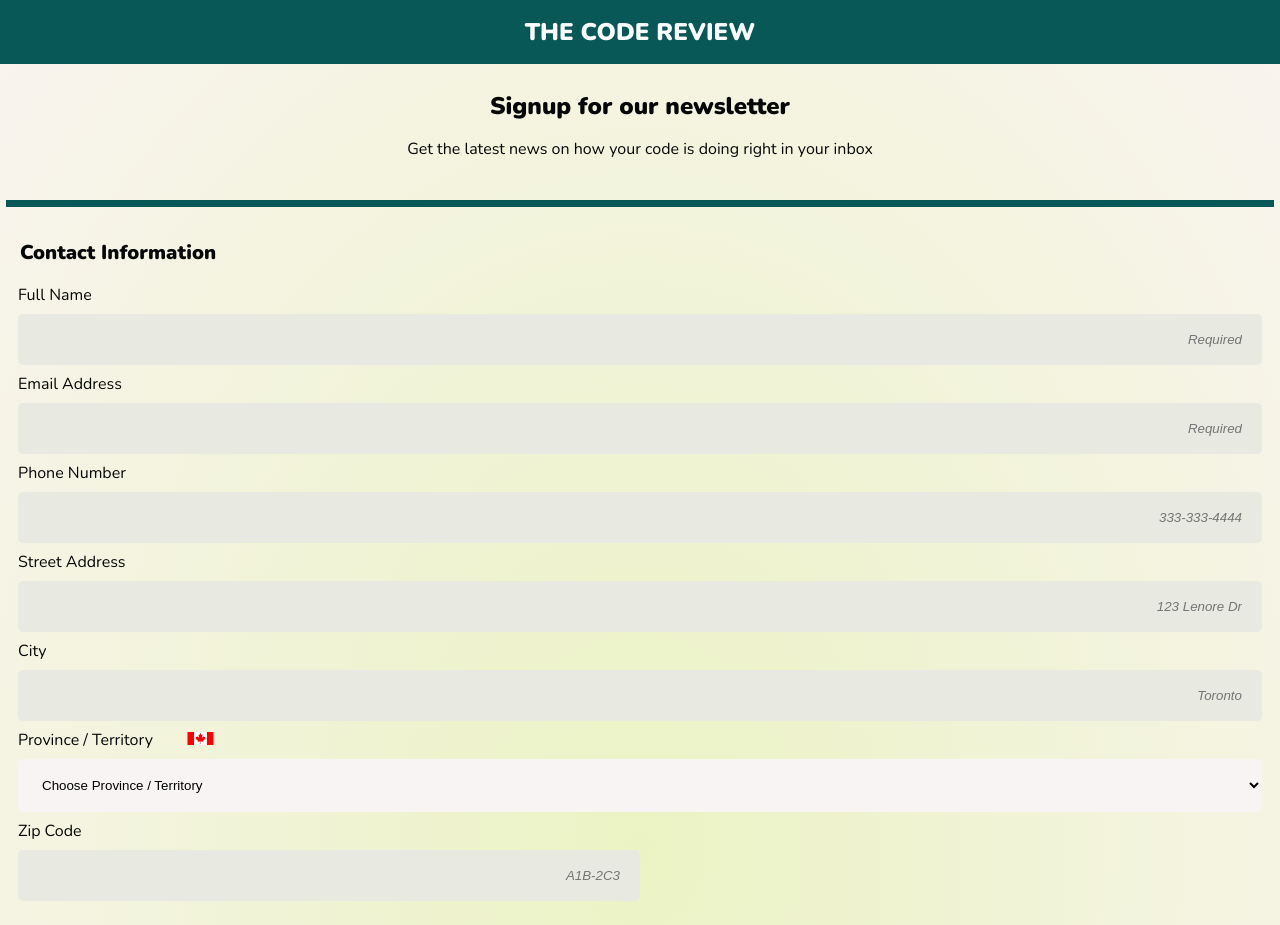
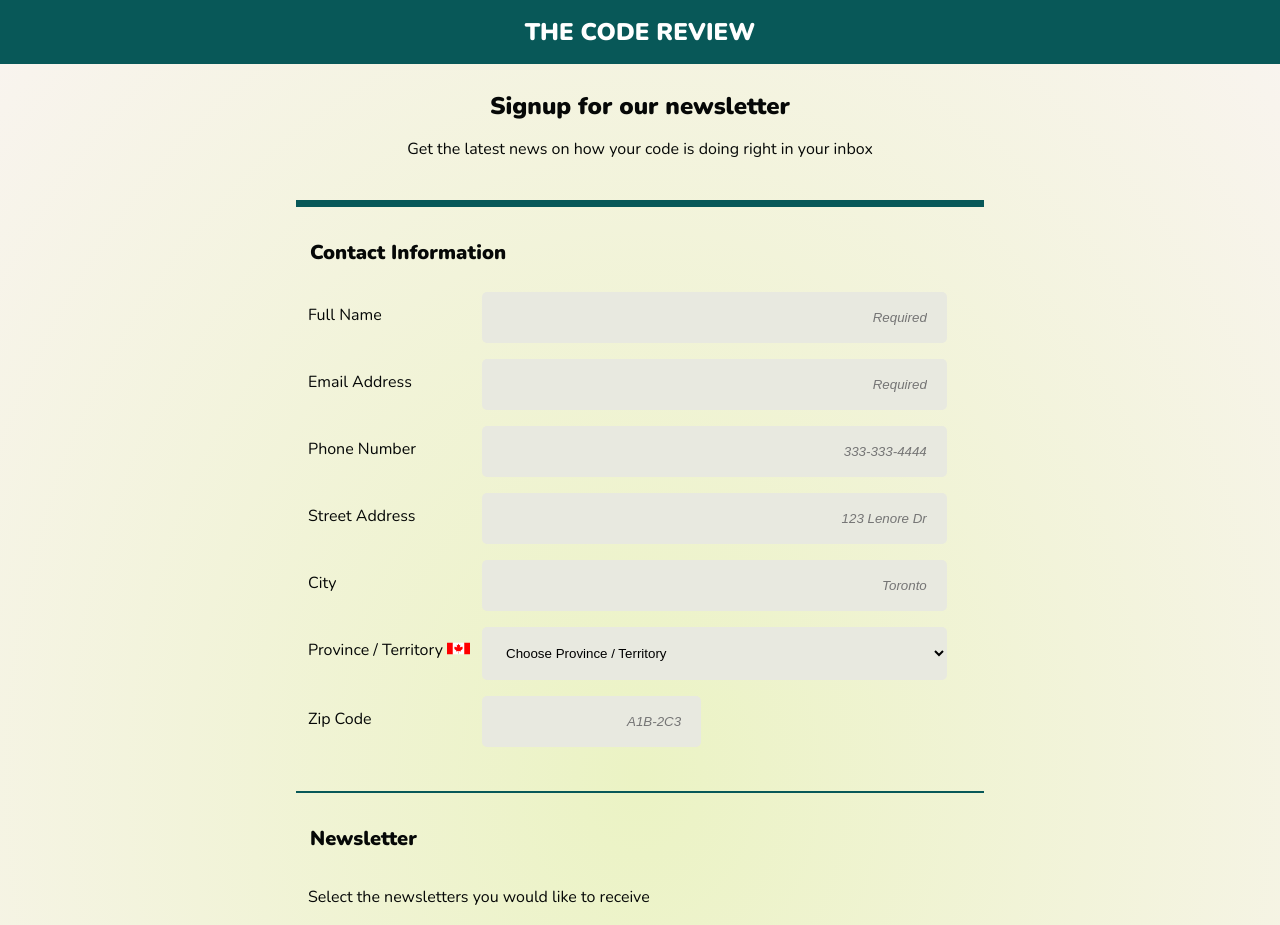
Before and after one commit to nurgul212/online-registration-form-project-3, a plain HTML site: page index.html in a window 1280 px wide. Shown: the top 925 px of the page. Drawn offline with nearby package versions, Linux system fonts and the light colour scheme.

Commit message:
updated for review

```diff
--- a/index.html
+++ b/index.html
@@ -9,7 +9,6 @@
     <link rel="preconnect" href="https://fonts.gstatic.com" crossorigin>
     <link href="https://fonts.googleapis.com/css2?family=Nunito:ital,wght@0,400;0,900;1,400;1,700&display=swap" rel="stylesheet">
     <link rel="stylesheet" href="styles.css">
-
 </head>
 
 <body>
@@ -26,12 +25,11 @@
          <div class="two-lines"></div>
 
         <form class="contact-info">
-            <div class="contact-division">
-                <fieldset>
+            <div>
+                <fieldset class="contact-division" >
                     <legend> Contact Information</legend>
                     <label for="fname">Full Name</label>
                     <input type="text" id="fname" name="user_name" placeholder="Required" required>
-
 
                     <label for="email">Email Address</label>
                     <input type="email" id="email" name="user_email" placeholder="Required" required>
@@ -40,13 +38,13 @@
                     <input type="tel" id="phone" name="user_phone" placeholder=" 333-333-4444" required>
 
                     <label for="address">Street Address</label>
-                    <input type="address" id="address" name="user_address" placeholder="123 Lenore Dr">
+                    <input type="text" id="address" name="user_address" placeholder="123 Lenore Dr">
 
                     <label for="city">City</label>
                     <input type="text" id="city" name="user_city" placeholder="Toronto">
 
                     <label for="province">Province / Territory <img src="Flag_of_Canada.svg" alt="Canada Flag logo" id="logo-flag"> </label>
-                    <select type="text"id="province-territory" name="user_province-territory">
+                    <select id="province" name="user_province-territory">
                         <option value="" disabled="disabled" selected="selected" class="choose-province">Choose Province / Territory</option>
                         <option value="AB">Alberta</option>
                         <option value="BC">British Columbia</option>
@@ -90,20 +88,19 @@
                     <p>Newsletter format</p>
                     <div class="newsletter">
                         <input type="radio" id="html" name="format" value="html-format">
-                        <label for="html">HTML</label>
+                        <label for="html"> HTML</label>
                     </div>
 
                     <div class="newsletter">
                         <input type="radio" id="plain-text" name="format" value="plain-text-format">
-                        <label for="plain-text">Plain text</label>
-                    </div>
+                        <label for="plain-text"> Plain text</label>
+                    </div><br>
 
                     <label for="other-topics">Other topics you'd like to hear about</label>
                     <textarea id="other-topics" name="other" placeholder="Please write something here..."></textarea>
                 </fieldset>
 
                 <input type="submit" id="button" value="Sign Up">
-
             </div>
         </form>
     </main>
--- a/styles.css
+++ b/styles.css
@@ -2,20 +2,17 @@
     box-sizing: border-box;
     margin:0;
 }
-
 
 body {
     background: radial-gradient(#ebf3c4,#f9f4f0 );
     color: #060807;
     font-family: 'Nunito', sans-serif;
     font-size:16px;
-
 }
 main {
     margin: 0 auto;
     padding: 6px;
 }
-
 
 header h1 {
     background-color: #085858;
@@ -25,11 +22,20 @@ header h1 {
     padding:16px 0;
 }
 
-
 section {
     text-align: center;
     padding: 20px 5px;
 }
+legend {
+    font-size:20px;
+   font-weight: 600;
+}
+
+ p {
+    margin-top:16px;
+    margin-bottom:20px;
+}
+
 
 .two-lines{
     height: auto;
@@ -53,15 +59,6 @@ section {
     margin-top:-20px;
 }
 
-legend {
-    font-size:20px;
-   font-weight: 600;
-}
-
- p {
-    margin-top:16px;
-    margin-bottom:20px;
-}
 
 #logo-flag {
     width: 7%;
@@ -74,7 +71,7 @@ fieldset {
     padding: 18px 12px;
     margin: 32px auto 16px;
     display: flex;
-    flex-direction: column;
+    flex-direction:column;
 }
 ::placeholder {
     font-style: italic;
@@ -93,7 +90,6 @@ fieldset {
     border-radius: 5px;
     box-sizing: border-box;
     background-color: rgb(232 233 224);
-
   }
 
   option.choose-province{
@@ -128,12 +124,13 @@ input[type="submit"] {
         border-color:rgb(235, 230, 230);
         border-radius: 2%;
         resize: vertical;
+        padding:20px;
 }
  textarea::placeholder{
         text-align: left;
 }
 
-  select,
+  select:focus,
   input:focus {
     background-color:rgb(248, 244, 244);
     outline-color: rgb(175, 7, 43);
@@ -153,4 +150,37 @@ footer {
     color:gray;
 }
 
-/* Media Queries */
+.newsletter label {
+    padding-left:10px;
+}
+/* =================================
+  Media Query: use a 768px breakpoint for desktop
+==================================== */
+
+@media screen and (min-width:768px) {
+    main {
+       max-width: 700px;
+   }
+
+ .contact-division {
+    flex-direction: row;
+    flex-wrap: wrap;
+ }
+ .contact-division input, select {
+    width: 70%;
+    margin: 8px 8px;
+ }
+
+ .contact-division label {
+    width: 25%;
+    margin: 20px 0;
+ }
+ #logo-flag {
+    width: 14%;
+}
+
+ #zip {
+ width:33%;
+}
+
+}
```
Lines whose indentation alone changed are shown as unchanged.
